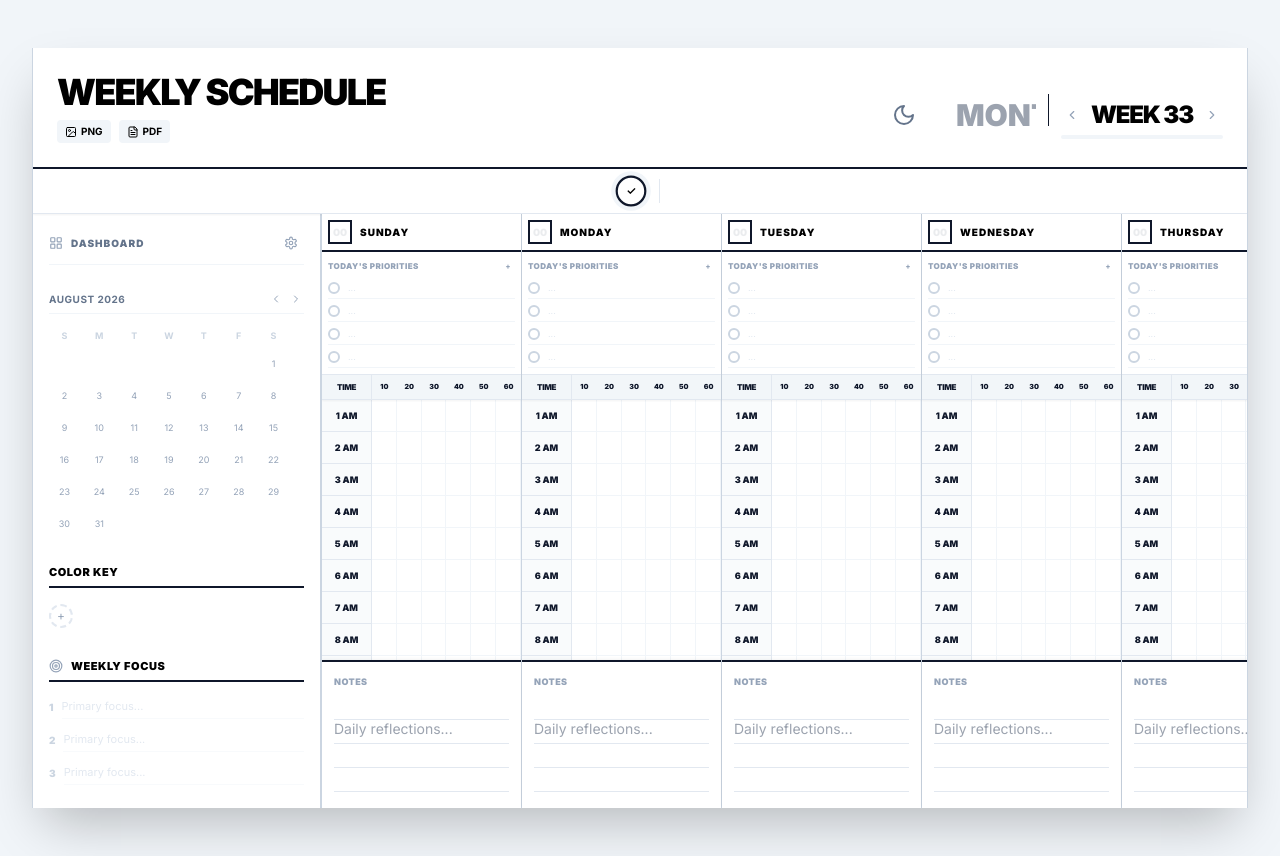
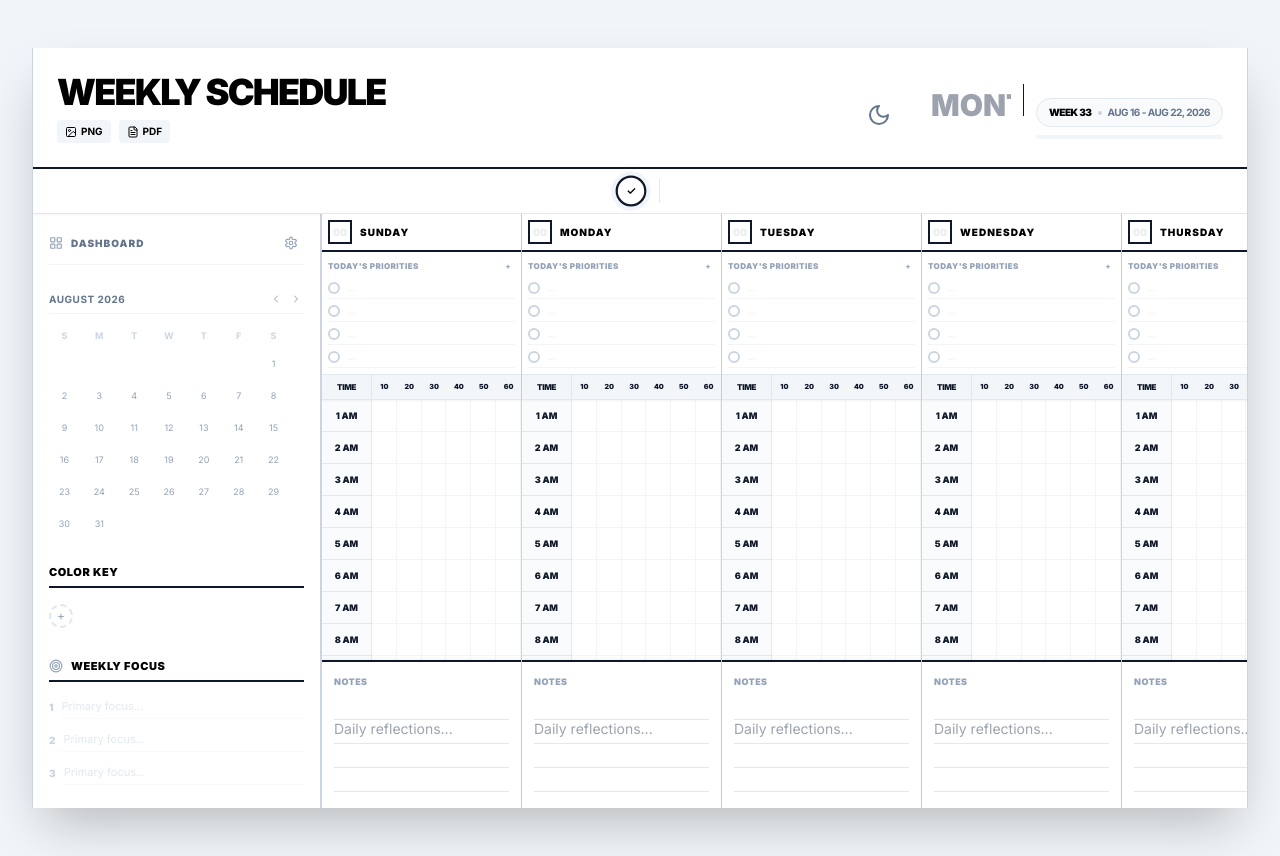
Before and after one commit to RMToasty/weekly-planner, a Next.js app in the folder web-app/: page / in a window 1280 px wide. Built offline with nearby package versions, Linux system fonts and the light colour scheme.

Commit message:
Date Picker

```diff
--- a/web-app/components/QuickTrackersWidget.tsx
+++ b/web-app/components/QuickTrackersWidget.tsx
@@ -4,7 +4,7 @@ import { QuickTracker } from './WeeklyPlanner';
 
 interface QuickTrackersWidgetProps {
   data: QuickTracker[];
-  onUpdate: (id: string, delta: number) => void;
+  onUpdate: (id: string, updates: Partial<QuickTracker>) => void;
   onAdd: () => void;
   onRemove: (id: string) => void;
 }
@@ -29,9 +29,23 @@ const QuickTrackersWidget = ({ data, onUpdate, onAdd, onRemove }: QuickTrackersW
         {data.map((tracker) => (
           <div key={tracker.id} className="space-y-1.5 group">
             <div className="flex justify-between items-center px-1">
-              <span className="text-[10px] font-bold dark:text-slate-300">{tracker.name}</span>
+              <input
+                value={tracker.name}
+                onChange={(e) => onUpdate(tracker.id, { name: e.target.value })}
+                className="text-[10px] font-bold dark:text-slate-300 bg-transparent outline-none border-none w-1/2 focus:text-slate-900 dark:focus:text-white"
+                placeholder="Name..."
+              />
               <div className="flex items-center gap-2">
-                <span className="text-[10px] font-black">{tracker.value} / {tracker.target}</span>
+                <div className="flex items-center text-[10px] font-black dark:text-white">
+                  <span>{tracker.value}</span>
+                  <span className="mx-1 text-slate-300">/</span>
+                  <input
+                    type="number"
+                    value={tracker.target}
+                    onChange={(e) => onUpdate(tracker.id, { target: parseInt(e.target.value) || 1 })}
+                    className="w-8 bg-transparent outline-none border-none text-right focus:text-slate-900 dark:focus:text-white"
+                  />
+                </div>
                 <button
                   onClick={() => onRemove(tracker.id)}
                   className="opacity-0 group-hover:opacity-100 text-slate-300 hover:text-red-500 transition-all"
@@ -42,7 +56,7 @@ const QuickTrackersWidget = ({ data, onUpdate, onAdd, onRemove }: QuickTrackersW
             </div>
             <div className="flex items-center gap-2">
               <button
-                onClick={() => onUpdate(tracker.id, -1)}
+                onClick={() => onUpdate(tracker.id, { value: Math.max(0, tracker.value - 1) })}
                 className="w-6 h-6 flex items-center justify-center rounded bg-slate-50 dark:bg-slate-900 hover:bg-slate-100 dark:hover:bg-slate-800 transition-colors"
               >
                 <Minus size={10} />
@@ -57,7 +71,7 @@ const QuickTrackersWidget = ({ data, onUpdate, onAdd, onRemove }: QuickTrackersW
                 />
               </div>
               <button
-                onClick={() => onUpdate(tracker.id, 1)}
+                onClick={() => onUpdate(tracker.id, { value: tracker.value + 1 })}
                 className="w-6 h-6 flex items-center justify-center rounded bg-slate-50 dark:bg-slate-900 hover:bg-slate-100 dark:hover:bg-slate-800 transition-colors"
               >
                 <Plus size={10} />
--- a/web-app/components/WeeklyPlanner.tsx
+++ b/web-app/components/WeeklyPlanner.tsx
@@ -31,6 +31,17 @@ const getWeekNumber = (d: Date) => {
   const yearStart = new Date(Date.UTC(date.getUTCFullYear(), 0, 1));
   const weekNo = Math.ceil((((date.getTime() - yearStart.getTime()) / 86400000) + 1) / 7);
   return weekNo;
+};
+
+const getWeekRangeDisplay = (sunday: Date) => {
+  const saturday = new Date(sunday);
+  saturday.setDate(sunday.getDate() + 6);
+
+  const options: Intl.DateTimeFormatOptions = { month: 'short', day: 'numeric' };
+  const start = sunday.toLocaleDateString('default', options);
+  const end = saturday.toLocaleDateString('default', { ...options, year: 'numeric' });
+
+  return `${start} - ${end}`;
 };
 
 export interface TodoItem {
@@ -99,9 +110,22 @@ const WeeklyPlanner = () => {
   const [isDarkMode, setIsDarkMode] = useState(false);
   const [templateMode, setTemplateMode] = useState(true);
   const [isExporting, setIsExporting] = useState(false);
+  const [isCalendarOpen, setIsCalendarOpen] = useState(false);
   const [currentWeekId, setCurrentWeekId] = useState(formatDateId(getSunday(new Date())));
   const [isInitialLoadDone, setIsInitialLoadDone] = useState(false);
   const plannerRef = useRef<HTMLDivElement>(null);
+  const calendarRef = useRef<HTMLDivElement>(null);
+
+  // Close calendar on outside click
+  useEffect(() => {
+    const handleClickOutside = (event: MouseEvent) => {
+      if (calendarRef.current && !calendarRef.current.contains(event.target as Node)) {
+        setIsCalendarOpen(false);
+      }
+    };
+    document.addEventListener('mousedown', handleClickOutside);
+    return () => document.removeEventListener('mousedown', handleClickOutside);
+  }, []);
 
   // Helper to get dynamic header defaults
   const getDynamicHeader = (isTemplate: boolean, weekStart?: Date) => {
@@ -536,6 +560,93 @@ const WeeklyPlanner = () => {
 
   const progress = calculateProgress();
   const weekNumber = getWeekNumber(new Date(currentWeekId));
+  const weekRangeDisplay = getWeekRangeDisplay(getSunday(new Date(currentWeekId)));
+
+  // Mini Calendar State for Dropdown
+  const [viewMonth, setViewMonth] = useState(new Date(currentWeekId).getMonth());
+  const [viewYear, setViewYear] = useState(new Date(currentWeekId).getFullYear());
+
+  const changeViewMonth = (delta: number) => {
+    let newMonth = viewMonth + delta;
+    let newYear = viewYear;
+    if (newMonth < 0) { newMonth = 11; newYear--; }
+    else if (newMonth > 11) { newMonth = 0; newYear++; }
+    setViewMonth(newMonth);
+    setViewYear(newYear);
+  };
+
+  const renderCalendarDropdown = () => {
+    const firstDay = new Date(viewYear, viewMonth, 1).getDay();
+    const daysInMonth = new Date(viewYear, viewMonth + 1, 0).getDate();
+    const monthName = new Date(viewYear, viewMonth).toLocaleString('default', { month: 'long' });
+
+    return (
+      <div
+        ref={calendarRef}
+        className="absolute top-full right-0 mt-2 z-50 bg-white dark:bg-slate-900 border border-slate-200 dark:border-slate-800 rounded-2xl shadow-2xl p-4 w-64 animate-in fade-in zoom-in duration-200"
+      >
+        <div className="flex justify-between items-center mb-4 px-1">
+          <h4 className="font-black uppercase text-[10px] tracking-widest dark:text-white">
+            {monthName} {viewYear}
+          </h4>
+          <div className="flex gap-1">
+            <button onClick={() => changeViewMonth(-1)} className="p-1 hover:bg-slate-100 dark:hover:bg-slate-800 rounded transition-colors text-slate-400">
+              <ChevronLeft size={14}/>
+            </button>
+            <button onClick={() => changeViewMonth(1)} className="p-1 hover:bg-slate-100 dark:hover:bg-slate-800 rounded transition-colors text-slate-400">
+              <ChevronRight size={14}/>
+            </button>
+          </div>
+        </div>
+
+        <div className="grid grid-cols-7 gap-1 text-center mb-2">
+          {['S', 'M', 'T', 'W', 'T', 'F', 'S'].map(d => (
+            <span key={d} className="text-[9px] font-bold text-slate-300 dark:text-slate-600">{d}</span>
+          ))}
+        </div>
+
+        <div className="grid grid-cols-7 gap-1">
+          {Array.from({ length: firstDay }).map((_, i) => <div key={`e-${i}`} />)}
+          {Array.from({ length: daysInMonth }).map((_, i) => {
+            const day = i + 1;
+            const date = new Date(viewYear, viewMonth, day);
+            const isSelected = formatDateId(getSunday(date)) === currentWeekId;
+            const isToday = formatDateId(date) === formatDateId(new Date());
+
+            return (
+              <button
+                key={day}
+                onClick={() => {
+                  setCurrentWeekId(formatDateId(getSunday(date)));
+                  setIsCalendarOpen(false);
+                }}
+                className={cn(
+                  "h-7 w-7 text-[10px] rounded-full flex items-center justify-center transition-all",
+                  isSelected
+                    ? "bg-slate-900 text-white dark:bg-white dark:text-slate-900 font-black scale-110 shadow-md"
+                    : isToday
+                      ? "border-2 border-slate-900 dark:border-white font-bold"
+                      : "hover:bg-slate-50 dark:hover:bg-slate-800 text-slate-500 dark:text-slate-400"
+                )}
+              >
+                {day}
+              </button>
+            );
+          })}
+        </div>
+
+        <button
+          onClick={() => {
+            setCurrentWeekId(formatDateId(getSunday(new Date())));
+            setIsCalendarOpen(false);
+          }}
+          className="w-full mt-4 py-2 bg-slate-50 dark:bg-slate-800/50 rounded-xl text-[9px] font-black uppercase tracking-widest hover:bg-slate-100 dark:hover:bg-slate-800 transition-colors dark:text-white"
+        >
+          Jump to Today
+        </button>
+      </div>
+    );
+  };
 
   return (
     <div
@@ -595,36 +706,34 @@ const WeeklyPlanner = () => {
                placeholder="Month"
              />
              <span className="w-px h-6 sm:h-8 bg-slate-900 dark:bg-slate-100 mx-1" />
-             <div className="flex flex-col min-w-[100px]">
-               <div className="flex items-center justify-between gap-2">
-                 {!isExporting && (
-                   <button onClick={() => changeWeek(-1)} className="p-1 hover:bg-slate-100 dark:hover:bg-slate-800 rounded transition-colors text-slate-400 no-export">
-                     <ChevronLeft size={14}/>
-                   </button>
-                 )}
-                 <span className="text-xl sm:text-2xl font-black uppercase tracking-tighter dark:text-white">
-                   Week {weekNumber}
-                 </span>
-                 {!isExporting && (
-                   <button onClick={() => changeWeek(1)} className="p-1 hover:bg-slate-100 dark:hover:bg-slate-800 rounded transition-colors text-slate-400 no-export">
-                     <ChevronRight size={14}/>
-                   </button>
-                 )}
+             <div className="flex flex-col relative">
+               <div className="flex items-center gap-2">
+                 <button
+                   onClick={() => setIsCalendarOpen(!isCalendarOpen)}
+                   className={cn(
+                     "px-3 py-1.5 bg-slate-50 dark:bg-slate-900 border border-slate-200 dark:border-slate-800 rounded-full transition-all hover:border-slate-900 dark:hover:border-white group no-export",
+                     isCalendarOpen && "border-slate-900 dark:border-white ring-4 ring-slate-100 dark:ring-slate-800/50"
+                   )}
+                 >
+                   <div className="flex items-center gap-2">
+                     <span className="text-[10px] font-black uppercase tracking-tighter dark:text-white flex items-center gap-1.5">
+                       Week {weekNumber}
+                       <span className="w-1 h-1 bg-slate-300 rounded-full" />
+                       <span className="font-bold text-slate-500 dark:text-slate-400">{weekRangeDisplay}</span>
+                     </span>
+                   </div>
+                 </button>
+
+                 {isCalendarOpen && !isExporting && renderCalendarDropdown()}
                </div>
 
                {/* Progress Bar */}
-               <div className="h-1 w-full bg-slate-100 dark:bg-slate-800 rounded-full mt-1 overflow-hidden">
+               <div className="h-1 w-full bg-slate-100 dark:bg-slate-800 rounded-full mt-2 overflow-hidden">
                  <div
-                   className="h-full bg-slate-900 dark:bg-white transition-all duration-500 ease-out"
+                   className="h-full bg-slate-900 dark:bg-white transition-all duration-700 ease-out"
                    style={{ width: `${progress}%` }}
                  />
                </div>
-
-               {!templateMode && (
-                 <span className="text-[7px] font-bold uppercase tracking-widest text-slate-400 mt-1">
-                   {header.weekOf}
-                 </span>
-               )}
              </div>
            </div>
         </div>
```
